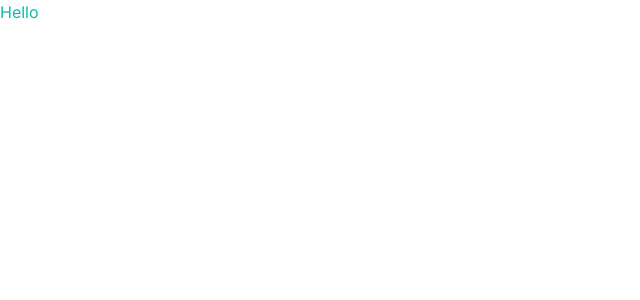
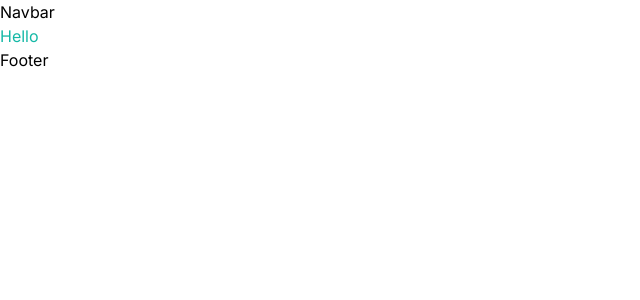
Before and after one commit to tsongtheng/nomad, a Next.js app: page / in a window 1280 px wide. Shown: the top 300 px of the page, without its empty margins (0-640 px from the left). Built offline with nearby package versions, Linux system fonts and the light colour scheme.

Commit message:
add Navbar and Footer file

```diff
--- a/app/layout.tsx
+++ b/app/layout.tsx
@@ -1,6 +1,8 @@
 import type { Metadata } from "next";
 import { Inter } from "next/font/google";
 import "./globals.css";
+import Navbar from "@/components/Navbar";
+import Footer from "@/components/Footer";
 
 const inter = Inter({ subsets: ["latin"] });
 
@@ -16,7 +18,11 @@
 }) {
   return (
     <html lang="en">
-      <body>{children}</body>
+      <body>
+        <Navbar />
+        <main className="relative overflow-hidden">{children}</main>
+        <Footer />
+      </body>
     </html>
   );
 }
--- /dev/null
+++ b/components/Footer.tsx
@@ -0,0 +1,5 @@
+const Footer = () => {
+  return <div>Footer</div>;
+};
+
+export default Footer;
--- /dev/null
+++ b/components/Navbar.tsx
@@ -0,0 +1,5 @@
+const Navbar = () => {
+  return <div>Navbar</div>;
+};
+
+export default Navbar;
```
